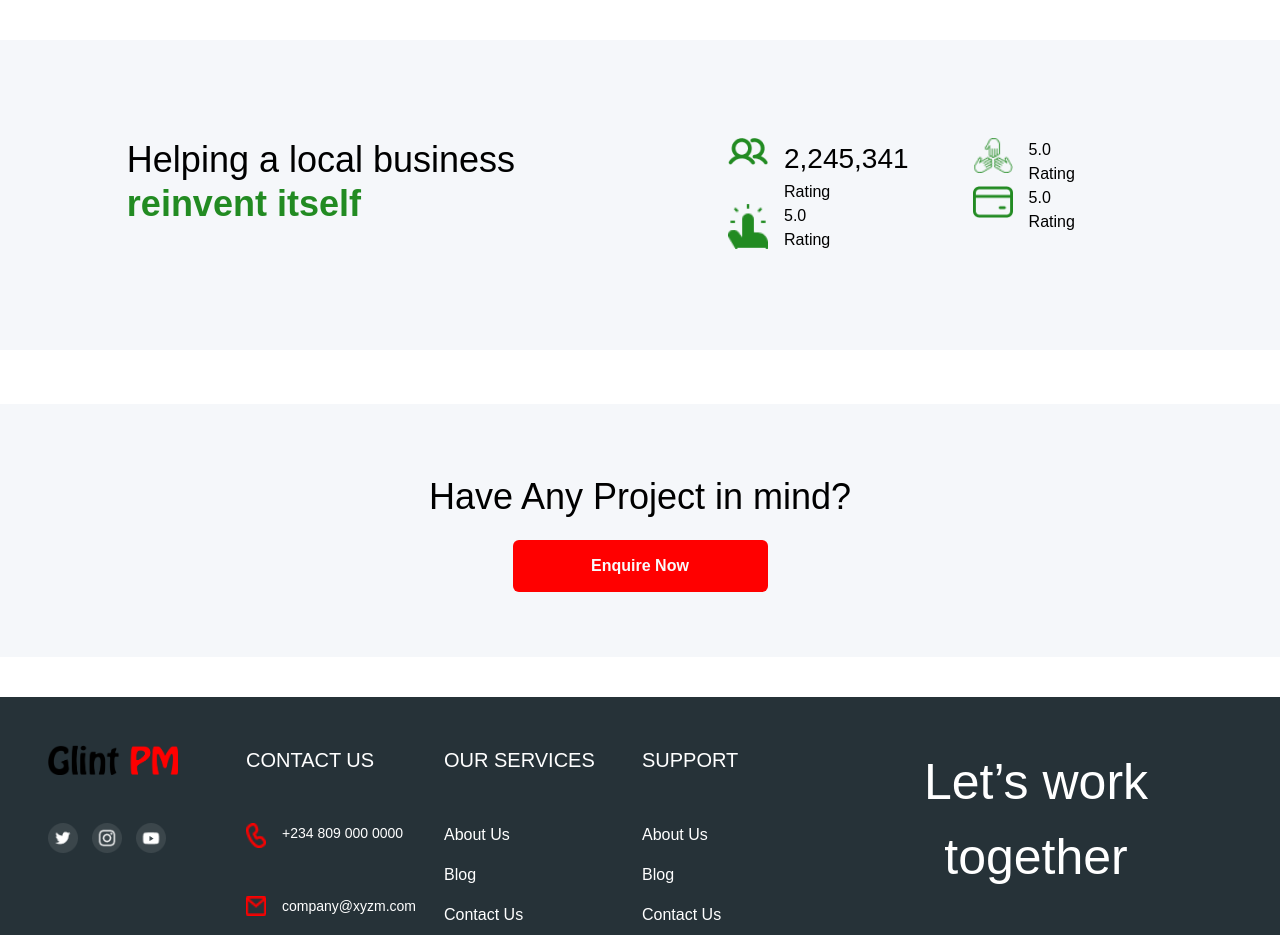
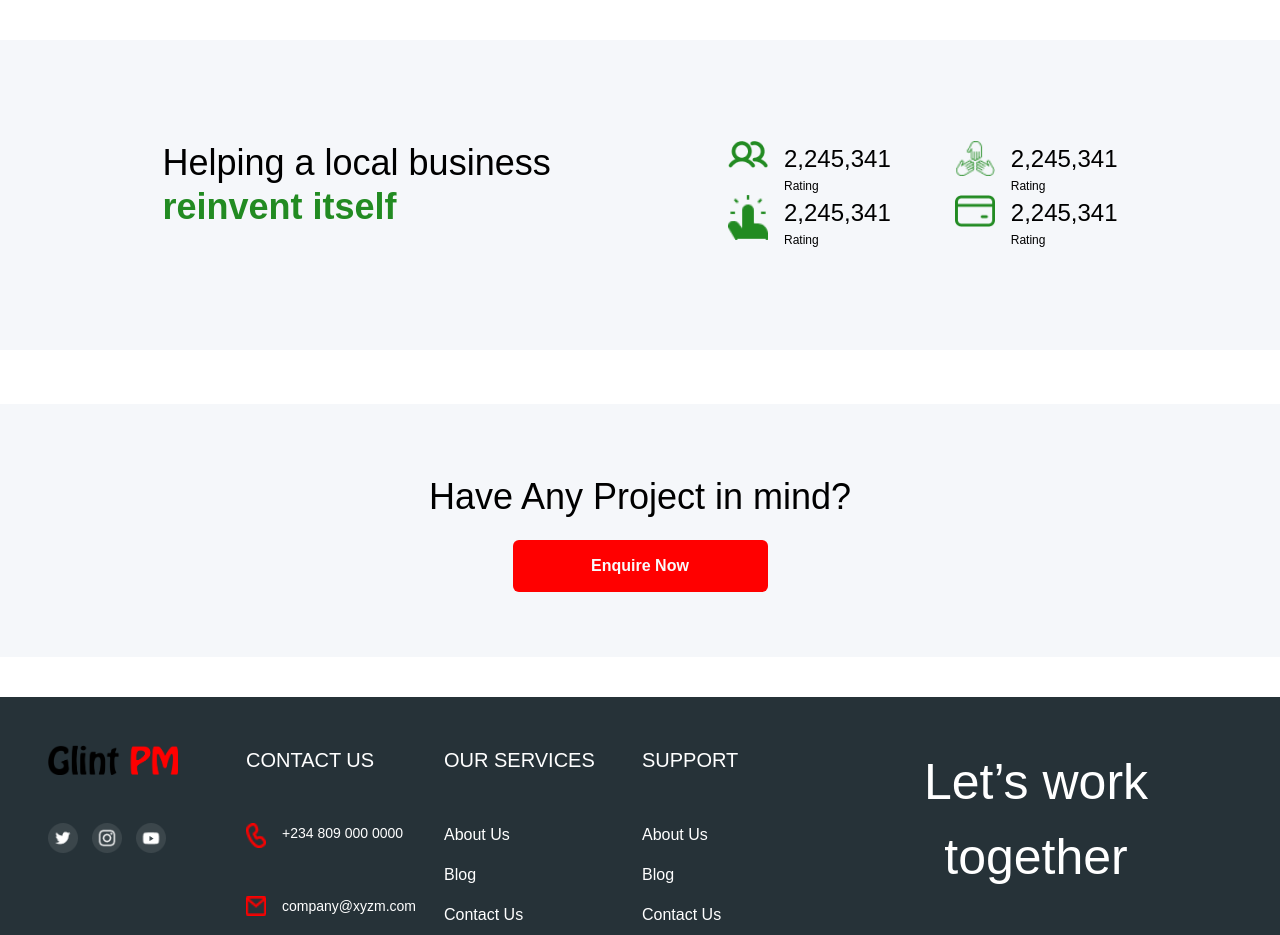
Before and after one commit to LogizonBuilds/glint_pm_frontend, a Next.js app: page / in a window 1280 px wide. Shown: the part 1440-2375 px from the top of the page. Built offline with nearby package versions, Linux system fonts and the light colour scheme.

Commit message:
update Stats component: adjust image size and modify text styles for ratings

```diff
--- a/src/components/Stats.tsx
+++ b/src/components/Stats.tsx
@@ -18,12 +18,12 @@ const Stats = (props: Props) => {
 
                         <div className='flex'>
                             <div className='mx-4'>
-                                <Image src={'/images/group.png'} alt='group' width={40} height={30} />
+                                <Image src={'/images/group.png'} alt='group' width={40} height={40} />
 
                             </div>
                             <div className='flex flex-col'>
-                                <h1 className='font-inter-700 text-[28px]'>2,245,341</h1>
-                                <p className='text-[16px] font-inter-400'>Rating</p>
+                                <h1 className='font-inter-700 text-[24px]'>2,245,341</h1>
+                                <p className='text-[12px] font-inter-200'>Rating</p>
 
                             </div>
 
@@ -33,8 +33,8 @@ const Stats = (props: Props) => {
                                 <Image src={'/images/project.png'} alt='group' width={40} height={30} />
                             </div>
                             <div className='flex flex-col'>
-                                <h1>5.0</h1>
-                                <p>Rating</p>
+                                <h1 className='font-inter-700 text-[24px]'>2,245,341</h1>
+                                <p className='text-[12px] font-inter-200'>Rating</p>
 
                             </div>
 
@@ -47,8 +47,8 @@ const Stats = (props: Props) => {
                                 <Image src={'/images/hands.png'} alt='group' width={40} height={30} />
                             </div>
                             <div className='flex flex-col'>
-                                <h1>5.0</h1>
-                                <p>Rating</p>
+                                <h1 className='font-inter-700 text-[24px]'>2,245,341</h1>
+                                <p className='text-[12px] font-inter-200'>Rating</p>
 
                             </div>
 
@@ -58,8 +58,8 @@ const Stats = (props: Props) => {
                                 <Image src={'/images/payment.png'} alt='group' width={40} height={30} />
                             </div>
                             <div className='flex flex-col'>
-                                <h1>5.0</h1>
-                                <p>Rating</p>
+                                <h1 className='font-inter-700 text-[24px]'>2,245,341</h1>
+                                <p className='text-[12px] font-inter-200'>Rating</p>
 
                             </div>
 
```
